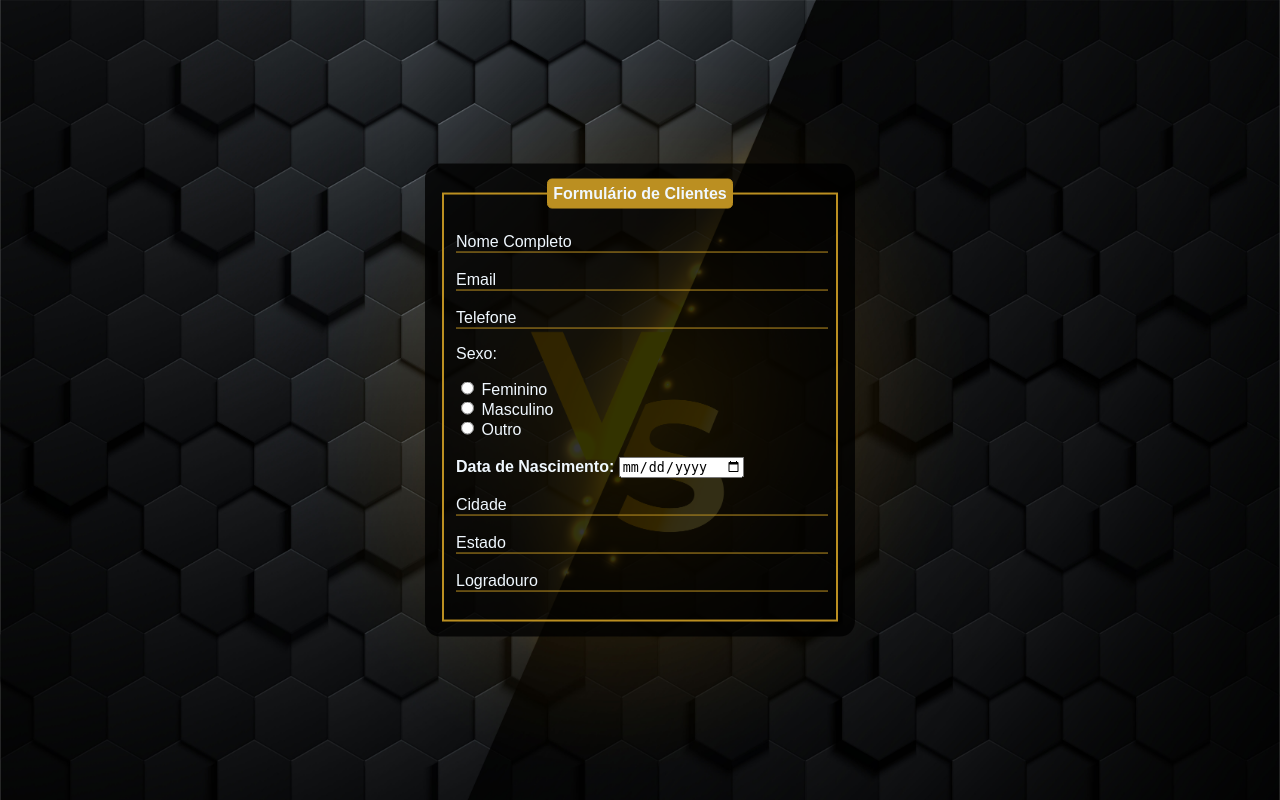
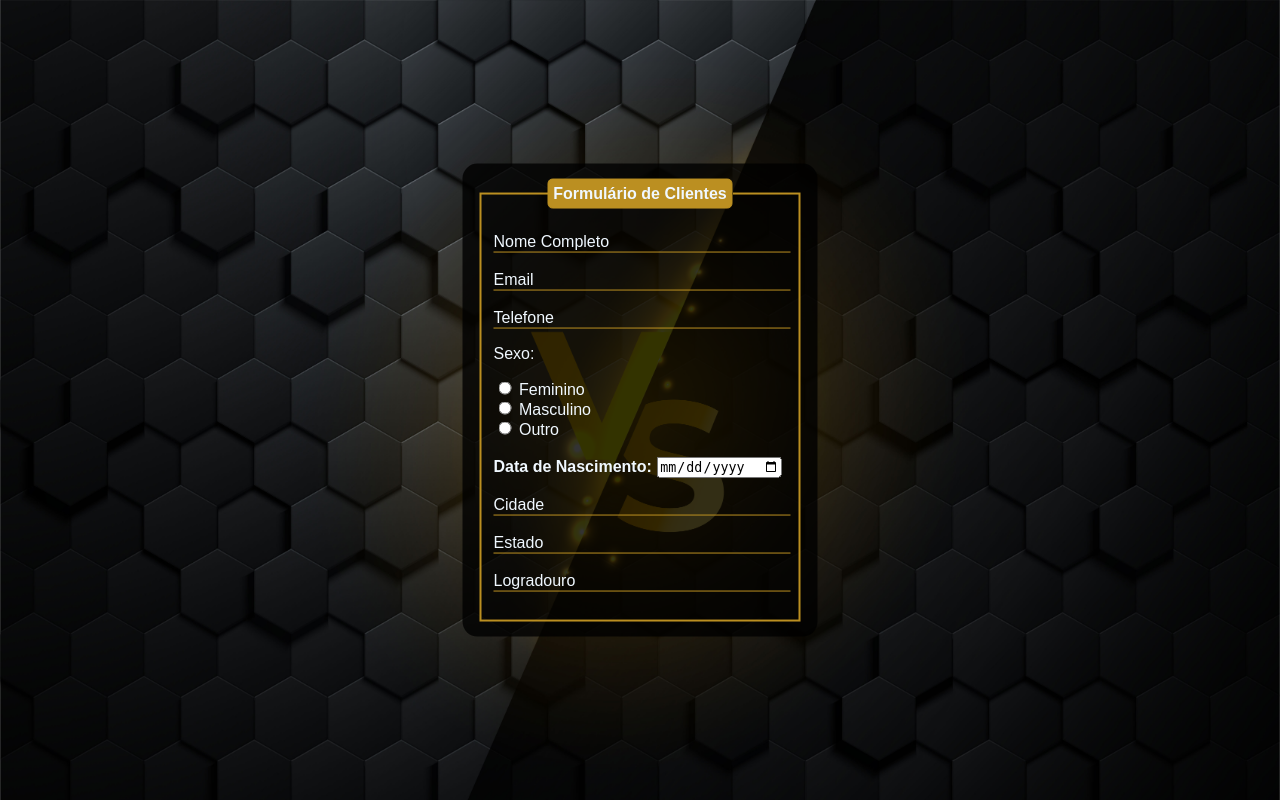
Before and after one commit to DevCarmona/CadastroCliente, a PHP site: page /formulario.html in a window 1280 px wide. Run offline with PHP 8.4, Linux system fonts and the light colour scheme.

Commit message:
Update formulariostyle.css

```diff
--- a/css/formulariostyle.css
+++ b/css/formulariostyle.css
@@ -29,7 +29,7 @@ legend {
     left: 50%;
     transform: translate(-50%, -50%);
     border-radius: 15px;
-    width: 400px;
+    width: 325px;
 
 }
 
```
